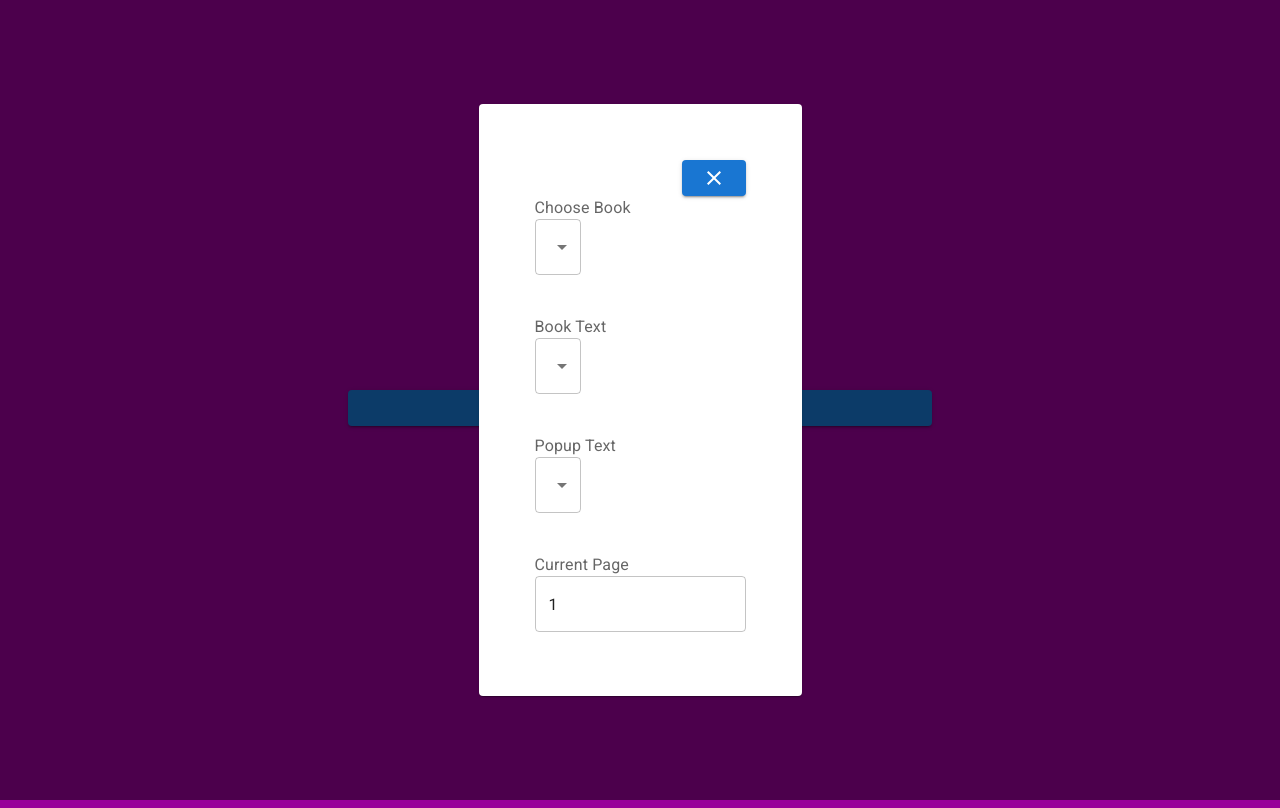
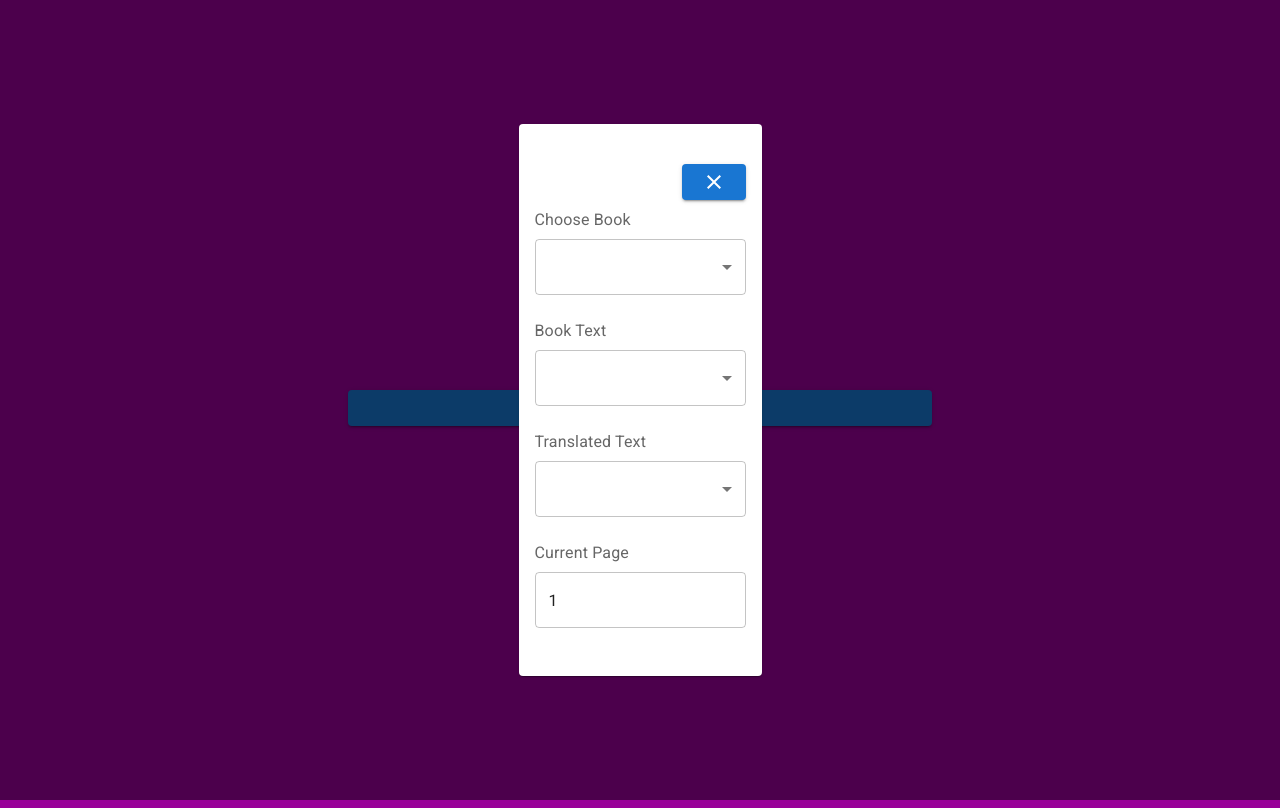
Before and after one commit to SheaMeyers/story-translator-react-only, a React (Vite) app: page / in a window 1280 px wide. Both pictures are taken after a click on the button "SELECT BOOK AND LANGUAGES". Built offline with nearby package versions, Linux system fonts and the light colour scheme.

Commit message:
Make dropdowns take up full width

```diff
--- a/src/SelectorModal.css
+++ b/src/SelectorModal.css
@@ -1,5 +1,13 @@
 .Modal__Chooser {
-    margin: 5vh;
+    margin: 1.5rem 0;
+    display: flex;
+    flex-direction: column;
+    gap: 0.5rem;
+}
+
+.Modal__Chooser .MuiFormControl-root,
+.Modal__Chooser .MuiTextField-root {
+    width: 100%;
 }
 
 .Modal__Button {
--- a/src/SelectorModal.tsx
+++ b/src/SelectorModal.tsx
@@ -84,7 +84,7 @@ const SelectorModal = ({
           </Select>
         </div>
         <div className="Modal__Chooser">
-          <InputLabel id="popup-language-select-label">Popup Text</InputLabel>
+          <InputLabel id="popup-language-select-label">Translated Text</InputLabel>
           <Select
             labelId="popup-language-select-label"
             id="popup-language-select"
```
